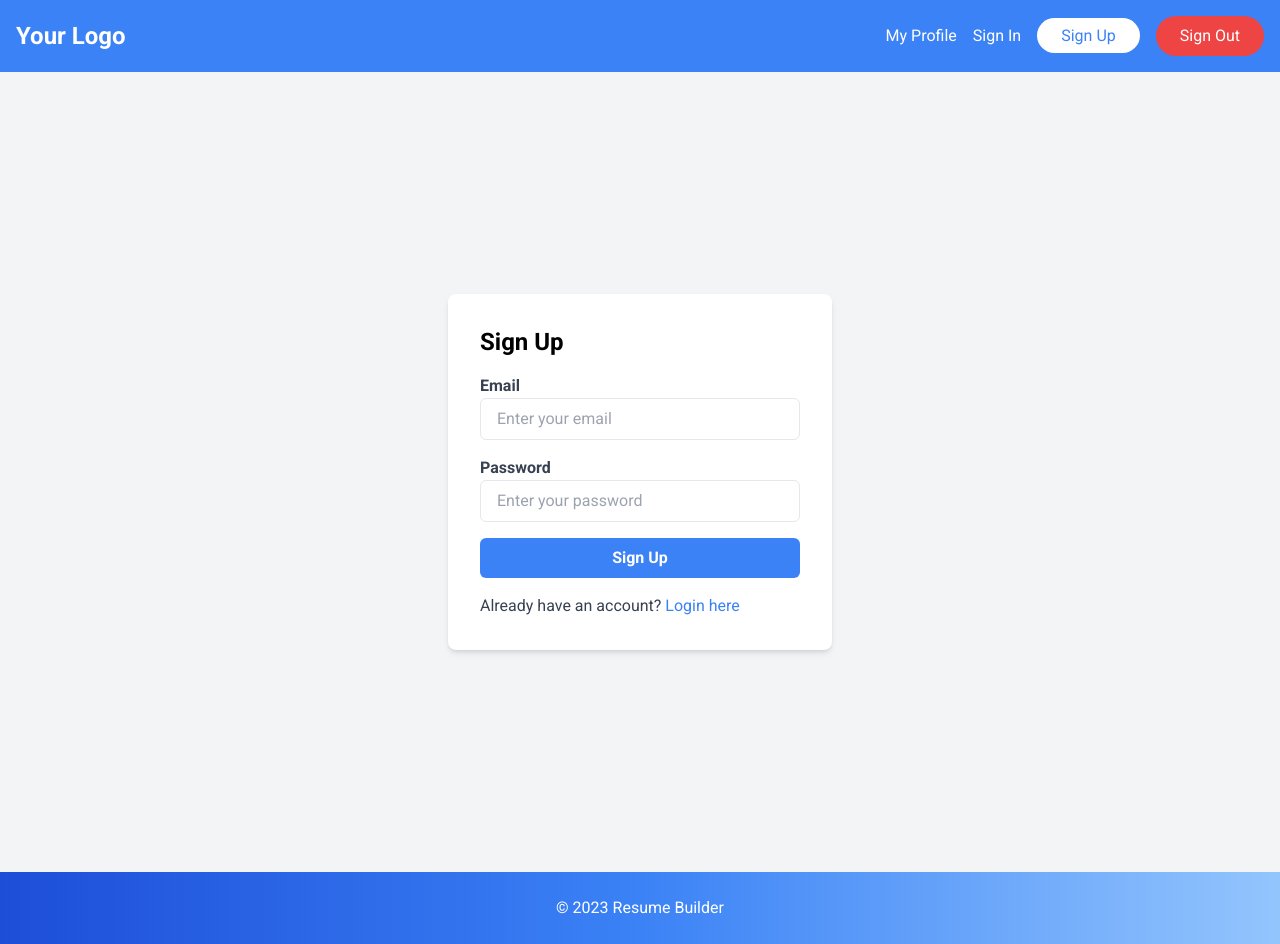
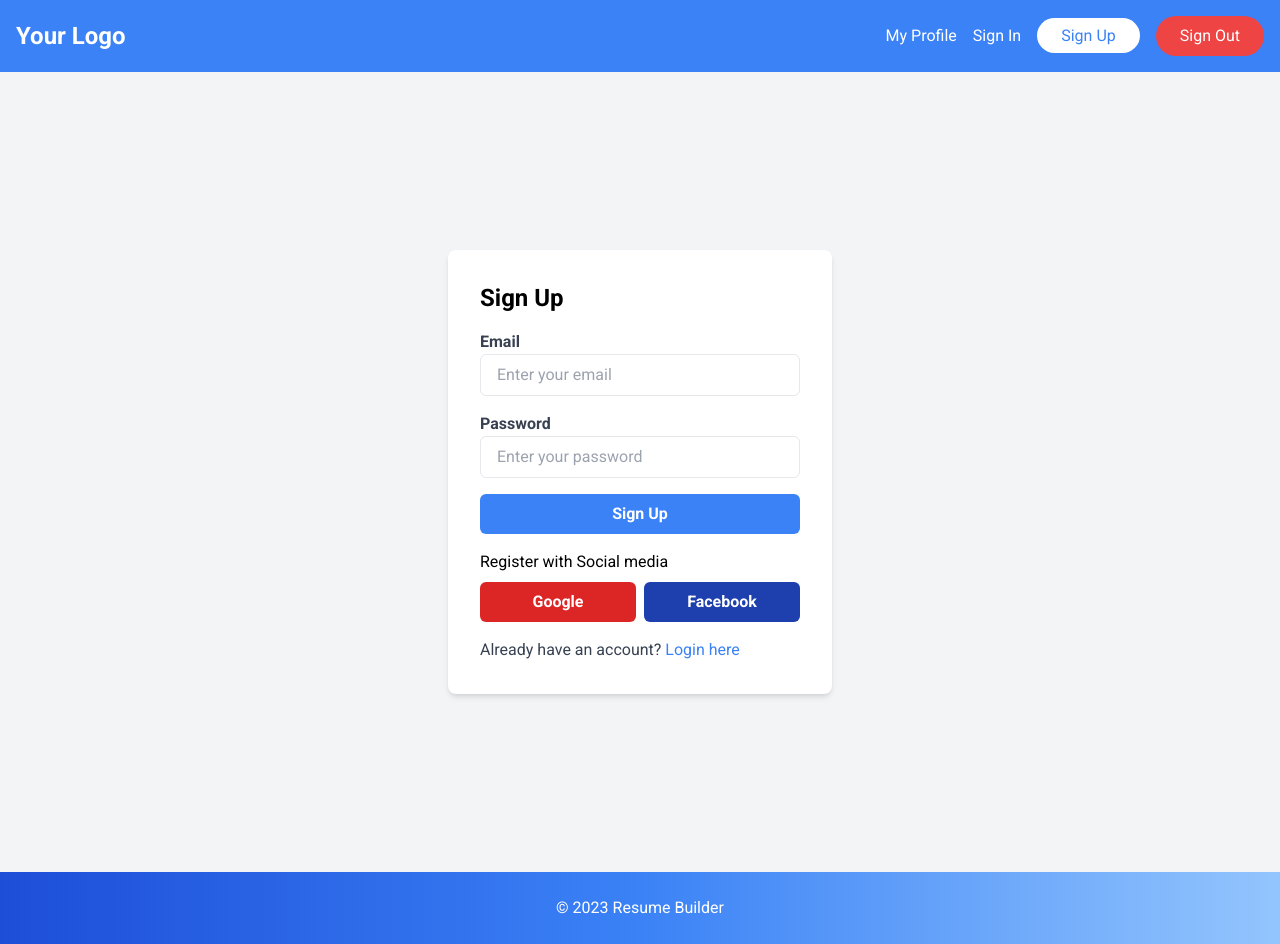
Before and after one commit to gostgmaer/userinfo, a Next.js app: page /register in a window 1280 px wide. Built offline with nearby package versions, Linux system fonts and the light colour scheme.

Commit message:
updated userinfo

```diff
--- a/src/components/Pages/public/Login.js
+++ b/src/components/Pages/public/Login.js
@@ -1,4 +1,4 @@
-"use client"
+"use client";
 import { useState } from "react";
 import { useRouter } from "next/navigation";
 import Link from "next/link";
@@ -10,7 +10,11 @@ const Login = () => {
   const handleLogin = async (e) => {
     e.preventDefault();
   };
+  const handleGoogleLogin = async () => {};
 
+  const responseFacebook = (response) => {
+    console.log(response);
+  };
   return (
     <div className="min-h-screen flex items-center justify-center">
       <div className="bg-white p-8 rounded-lg shadow-md w-96 text-black">
@@ -61,6 +65,21 @@ const Login = () => {
             </button>
           </div>
         </form>
+        <div className="flex flex-col gap-2">
+          <h3>Login with Social media</h3>
+          <div className="mb-4 flex gap-2">
+            <button
+              onClick={handleGoogleLogin}
+              className="w-full bg-red-600 text-white font-semibold py-2 rounded-md hover:bg-red-700 focus:outline-none focus:bg-red-700"
+            >
+              Google
+            </button>
+            <button className="w-full bg-blue-800 text-white font-semibold py-2 rounded-md hover:bg-blue-900 focus:outline-none focus:bg-blue-900">
+              {" "}
+              Facebook
+            </button>
+          </div>
+        </div>
         <p className="text-gray-700">
           Don t have an account?{" "}
           <Link href={"/register"} className="text-blue-500 hover:underline">
--- a/src/components/Pages/public/Register.js
+++ b/src/components/Pages/public/Register.js
@@ -1,4 +1,4 @@
-"use client"
+"use client";
 import { useState } from "react";
 import { useRouter } from "next/navigation";
 import Link from "next/link";
@@ -11,6 +11,11 @@ const Signup = () => {
     e.preventDefault();
   };
 
+  const handleGoogleLogin = async () => {};
+
+  const responseFacebook = (response) => {
+    console.log(response);
+  };
   return (
     <div className="min-h-screen flex items-center justify-center">
       <div className="bg-white p-8 rounded-lg shadow-md w-96 text-black">
@@ -61,6 +66,22 @@ const Signup = () => {
             </button>
           </div>
         </form>
+        <div className="flex flex-col gap-2">
+          <h3>Register with Social media</h3>
+          <div className="mb-4 flex gap-2">
+            <button
+              onClick={handleGoogleLogin}
+              className="w-full bg-red-600 text-white font-semibold py-2 rounded-md hover:bg-red-700 focus:outline-none focus:bg-red-700"
+            >
+              Google
+            </button>
+            <button className="w-full bg-blue-800 text-white font-semibold py-2 rounded-md hover:bg-blue-900 focus:outline-none focus:bg-blue-900">
+              {" "}
+              Facebook
+            </button>
+          </div>
+        </div>
+
         <p className="text-gray-700">
           Already have an account?{" "}
           <Link href="/login" className="text-blue-500 hover:underline">
```
